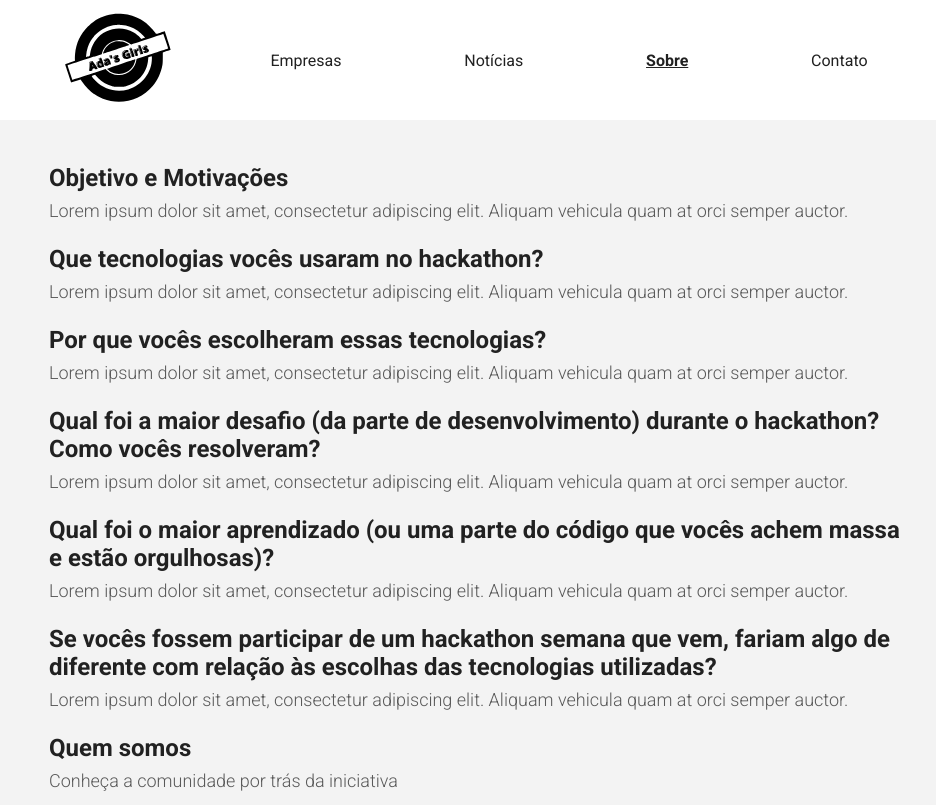
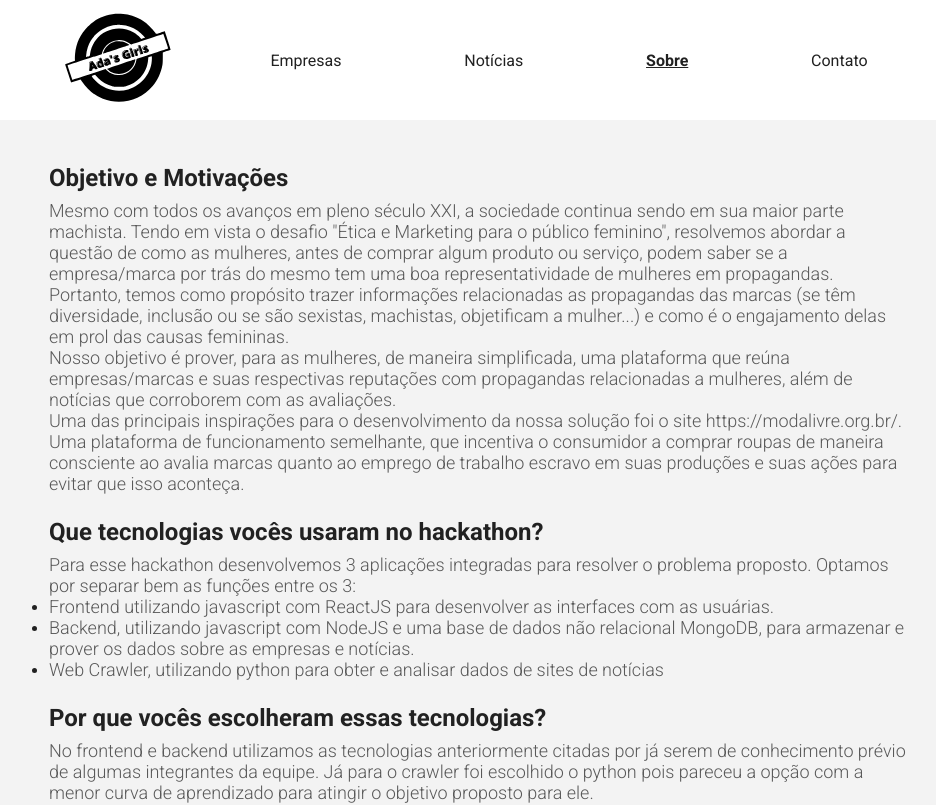
Before and after one commit to JuDCraide/Projeto-HackGrrrl, a React (Create React App) app: page /about in a window 1280 px wide. Shown: the top 805 px of the page, without its empty margins (161-1097 px from the left). Built offline with nearby package versions, Linux system fonts and the light colour scheme.

Commit message:
feat: new text About

```diff
--- a/src/pages/About/index.js
+++ b/src/pages/About/index.js
@@ -9,17 +9,54 @@ export default function About() {
       <Header />
       <div>
         <h3> Objetivo e Motivações</h3>
-        <p>Lorem ipsum dolor sit amet, consectetur adipiscing elit. Aliquam vehicula quam at orci semper auctor. </p>
+        <p>
+          Mesmo com todos os avanços em pleno século XXI, a sociedade continua sendo em sua maior parte machista. Tendo em vista o desafio "Ética e Marketing para o público feminino", resolvemos abordar a questão de como as mulheres, antes de comprar algum produto ou serviço, podem saber se a empresa/marca por trás do mesmo tem uma boa representatividade de mulheres em propagandas. Portanto, temos como propósito trazer informações relacionadas as propagandas das marcas (se têm diversidade, inclusão ou se são sexistas, machistas, objetificam a mulher...) e como é o engajamento delas em prol das causas femininas.
+        </p>
+        <p>
+          Nosso objetivo é prover, para as mulheres, de maneira simplificada, uma plataforma que reúna empresas/marcas e suas respectivas reputações com propagandas relacionadas a mulheres, além de notícias que corroborem com as avaliações.
+        </p>
+        <p>
+          Uma das principais inspirações para o desenvolvimento da nossa solução foi o site https://modalivre.org.br/. Uma plataforma de funcionamento semelhante, que incentiva o consumidor a comprar roupas de maneira consciente ao avalia marcas quanto ao emprego de trabalho escravo em suas produções e suas ações para evitar que isso aconteça.
+        </p>
+
         <h3> Que tecnologias vocês usaram no hackathon?</h3>
-        <p>Lorem ipsum dolor sit amet, consectetur adipiscing elit. Aliquam vehicula quam at orci semper auctor. </p>
+        <p>Para esse hackathon desenvolvemos 3 aplicações integradas para resolver o problema proposto.
+Optamos por separar bem as funções entre os 3:</p>
+        <ul>
+          <li>
+            <p>
+              Frontend utilizando javascript com ReactJS para desenvolver as interfaces com as usuárias.
+            </p>
+          </li>
+          <li>
+            <p>
+              Backend, utilizando javascript com NodeJS e uma base de dados não relacional MongoDB, para armazenar e prover os dados sobre as empresas e notícias.
+          </p>
+          </li>
+        <li>
+          <p>
+            Web Crawler, utilizando python para obter e analisar dados de sites de notícias
+          </p>
+        </li>
+        </ul>
+
       <h3> Por que vocês escolheram essas tecnologias?</h3>
-        <p>Lorem ipsum dolor sit amet, consectetur adipiscing elit. Aliquam vehicula quam at orci semper auctor. </p>
+      <p>
+        No frontend e backend utilizamos as tecnologias anteriormente citadas por já serem de conhecimento prévio de algumas integrantes da equipe. Já para o crawler foi escolhido o python pois pareceu a opção com a menor curva de aprendizado para atingir o objetivo proposto para ele.
+        </p>
+
       <h3> Qual foi a maior desafio (da parte de desenvolvimento) durante o hackathon? Como vocês resolveram?</h3>
-        <p>Lorem ipsum dolor sit amet, consectetur adipiscing elit. Aliquam vehicula quam at orci semper auctor. </p>
+      <p>
+        Houveram algumas complicações relacionadas ao desenvolvimento do Crawler. Localizar a posição correta das tags e dos links foi um desafio, pois para cada site existe uma estrutura diferente. Para resolver esse desafio foi necessário uma análise detalhada do código de cada página, para assim, localizar corretamente as partes necessárias. Além disso, o curto tempo para desenvolver tamanha solução foi restritívo tendo que nos limitar a fazer um MVP.
+        </p>
+
       <h3> Qual foi o maior aprendizado (ou uma parte do código que vocês achem massa e estão orgulhosas)?</h3>
-        <p>Lorem ipsum dolor sit amet, consectetur adipiscing elit. Aliquam vehicula quam at orci semper auctor. </p>
+      <p>
+        Ficamos orgulhosas de aprender a desenvolver um crawler, pois não tínhamos experiência, e com a qualidade em geral da solução entregue.
+        </p>
+
       <h3> Se vocês fossem participar de um hackathon semana que vem, fariam algo de diferente com relação às escolhas das tecnologias utilizadas?</h3>
-        <p>Lorem ipsum dolor sit amet, consectetur adipiscing elit. Aliquam vehicula quam at orci semper auctor. </p>
+      <p>Não, pois acreditamos que as tecnologias nos proporcionaram um grande aprendizado, além de entregar uma boa solução.</p>
 
       <QuemSomos>
         <h3>Quem somos</h3>
@@ -55,7 +92,7 @@ export default function About() {
         </div>
       </QuemSomos>
       </div>
-    </Container>
+    </Container >
 
   )
 }
```
Lines whose indentation alone changed are shown as unchanged.
